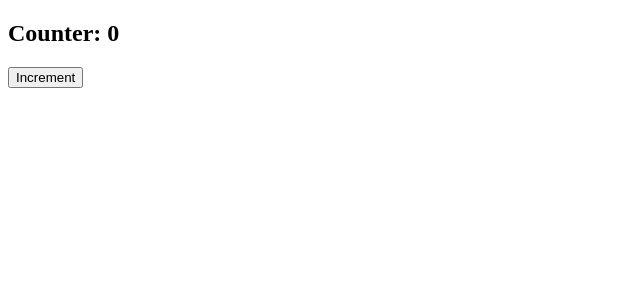
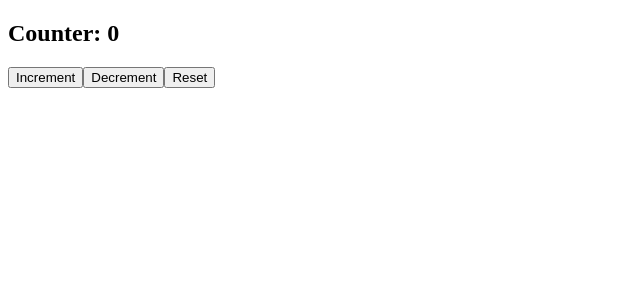
Before and after one commit to PeppeOliveri/Esercizi-React, a React (Create React App) app in the folder mycount/: page / in a window 1280 px wide. Shown: the top 300 px of the page, without its empty margins (0-640 px from the left). Built offline with nearby package versions, Linux system fonts and the light colour scheme.

Commit message:
exercise 42 react

```diff
--- a/mycount/src/HookCounter.js
+++ b/mycount/src/HookCounter.js
@@ -1,16 +1,29 @@
-import { useState } from "react";
+import { useCallback, useState } from "react";
 
 export function HookCounter({ initialValue = 0 }) {
   const [counter, setCounter] = useState(initialValue);
 
-  function handleIncrement() {
+  const handleIncrement = useCallback(function handleIncrement() {
     setCounter((c) => c + 1);
-  }
+  }, []);
+
+  const handleDecrement = useCallback(function handleDecrement() {
+    setCounter((c) => c - 1);
+  }, []);
+
+  const handleReset = useCallback(
+    function handleReset() {
+      setCounter(initialValue);
+    },
+    [initialValue]
+  );
 
   return (
     <div>
       <h2>Counter: {counter}</h2>
       <button onClick={handleIncrement}>Increment</button>
+      <button onClick={handleDecrement}>Decrement</button>
+      <button onClick={handleReset}>Reset</button>
     </div>
   );
 }
```
